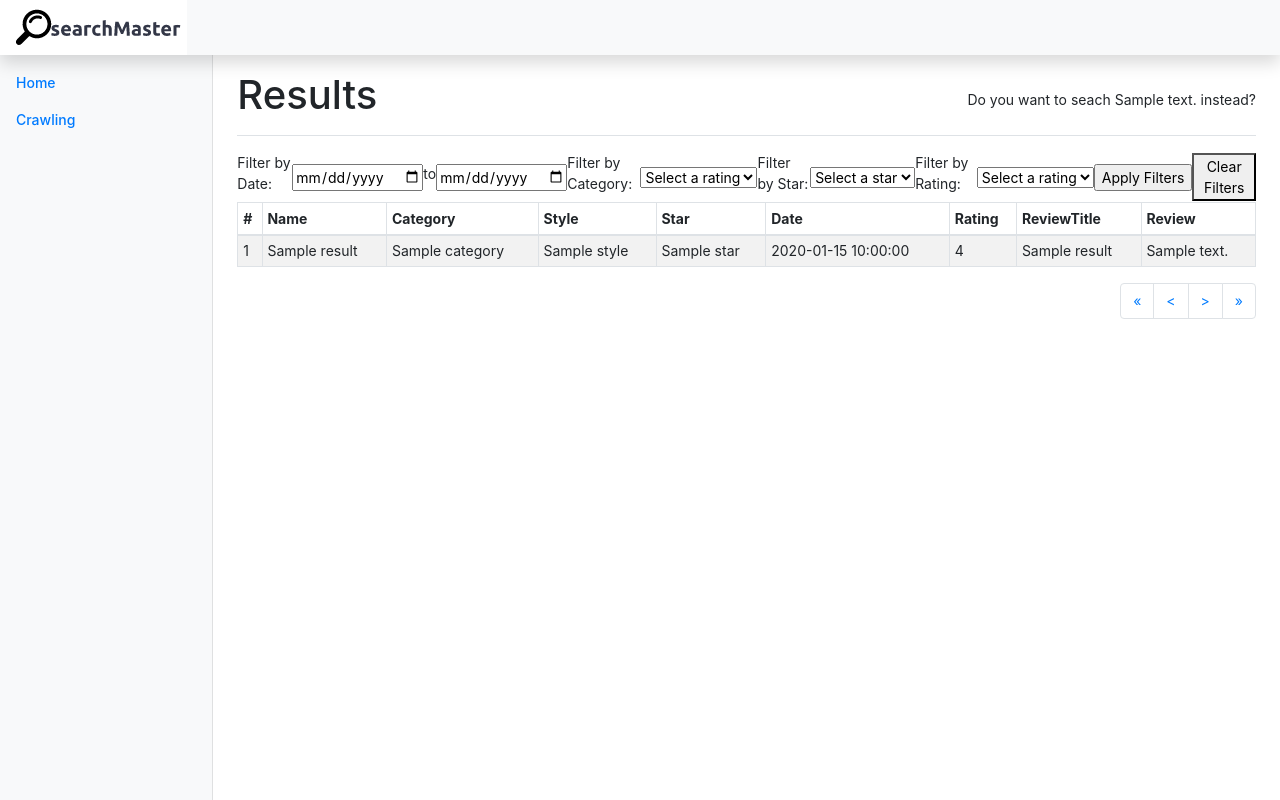
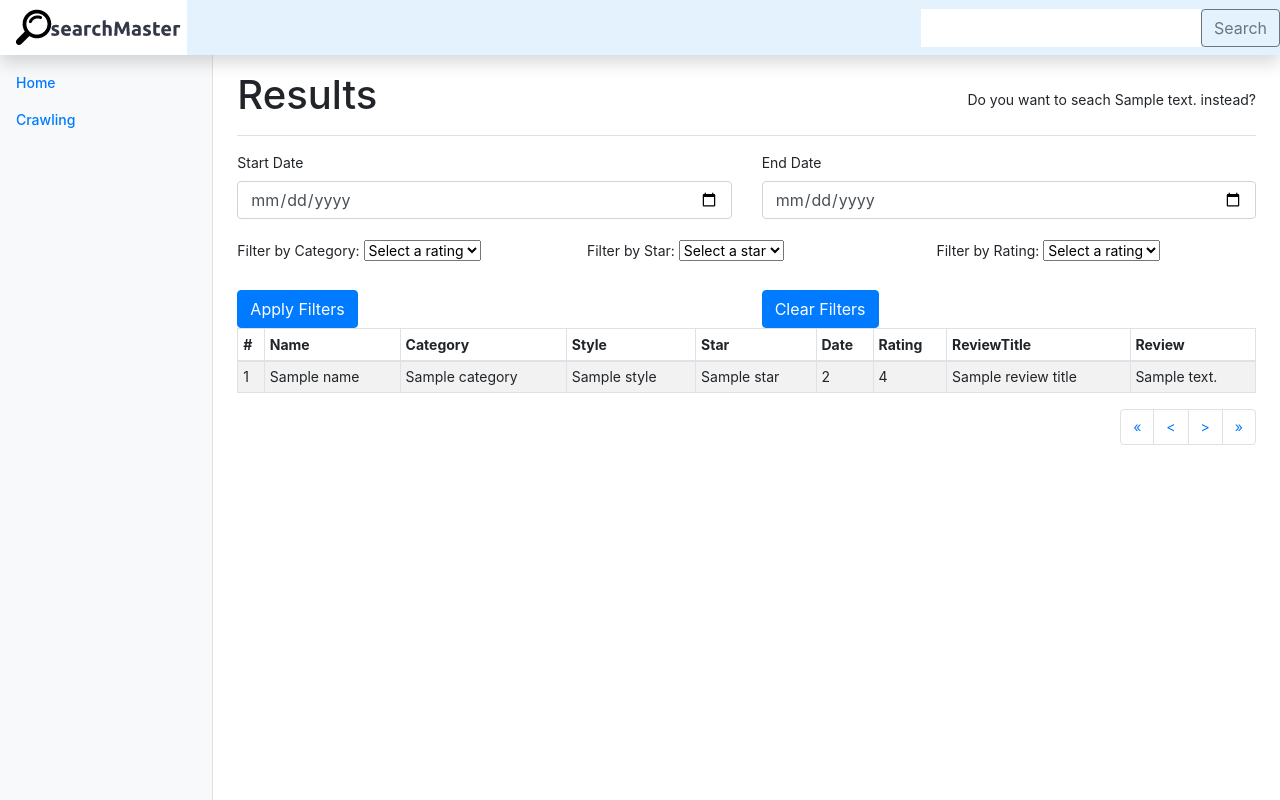
Before and after one commit to nailahgucon/CZ4034-IRProject-Group24, a Flask app: template templates/results.html in a window 1280 px wide. Run offline with Flask 2, Linux system fonts and the light colour scheme; the template is opened without the code that fills it: most values are stand-ins (such as "Sample title", 1, 10 or a date in 2020); some libraries are stand-ins or nearby versions.

Commit message:
update UI

```diff
--- a/app.py
+++ b/app.py
@@ -124,9 +124,9 @@
     # suggtexts = autocomplete(results)
     # print(f"Your query is {query_term}, are you looking for {suggtexts}?")
 
-    # # more like this
-    # out = mlt(results)
-    # print(f"output for more like this is {out}")
+    # more like this
+    out = mlt(results)
+    print(f"output for more like this is {out}")
 
     # # Parse Solr results
     # results = json.loads(response.text)["response"]["docs"]
--- a/records.py
+++ b/records.py
@@ -7,7 +7,8 @@
 
     @classmethod
     def store(cls, docs):
-      print("document ", docs[0]["Title"][0])
+      print
+      print("document ", docs[0]["Name"][0])
       cls.displayDocs = docs
       cls.docs = docs
       print("save records to displatDocs and docs")
--- a/templates/base.html
+++ b/templates/base.html
@@ -80,15 +80,23 @@
 
 <body>
 
-  <nav class="navbar navbar-light sticky-top bg-light flex-md-nowrap p-0 shadow">
+  <nav class="navbar navbar-light sticky-top flex-md-nowrap p-0 shadow" style="background-color: #e3f2fd;">
     <a href="{{url_for('home')}}"><img src="/static/checkMaster2.png" alt="checkMaster logo"
         style="width:187px;height:55px;"></a>
 
 
-    <button class="navbar-toggler position-absolute d-md-none collapsed" type="button" data-toggle="collapse"
+
+      <form action="/query" method="GET" >
+        <div class="input-group">
+          <input class="form-control" type="text" name="content" id="content">
+          <input class="btn btn-outline-secondary" type="submit" value="Search">
+        </div>
+      </form>
+
+    <!-- <button class="navbar-toggler position-absolute d-md-none collapsed" type="button" data-toggle="collapse"
       data-target="#sidebarMenu" aria-controls="sidebarMenu" aria-expanded="false" aria-label="Toggle navigation">
       <span class="navbar-toggler-icon"></span>
-    </button>
+    </button> -->
 
     <!-- <input hidden class="form-control form-control-dark w-100" type="text" placeholder="Search" aria-label="Search" />
     <ul class="navbar-nav px-3">
--- a/templates/results.html
+++ b/templates/results.html
@@ -3,35 +3,47 @@
 {% block content %}
 <div class="d-flex justify-content-between flex-wrap flex-md-nowrap align-items-center pt-3 pb-2 mb-3 border-bottom">
   <h1>Results</h1>
+
   {% if suggtexts %}
   <form id="spellCorrection" action="/query" method="GET">
     <input type="hidden" name="content" value={{ suggtexts }}>
     <span>Do you want to seach <a onclick="submit()">{{ suggtexts }}</a> instead?</span>
   </form>
   {% endif %}
+
 </div>
+
 <div class="form">
-  <form action="/filter" method="GET" style="
+  <form class="row g-3" action="/filter" method="GET" style="
   display: flex;
   align-items: center;
   justify-content: space-evenly;
 ">
-    <label for="startDate">Filter by Date:</label>
-    <input type="date" id="startDate" name="startDate">
-    <label for="endDate"> to </label>
-    <input type="date" id="endDate" name="endDate">
-    <br><br>
+    <div class="col-md-6">
+      <label for="startDate">Start Date </label>
+      <input type="date" id="startDate" name="startDate" class="form-control">
+    </div>
 
+    <div class="col-md-6">
+      <label for="endDate"> End Date </label>
+      <input type="date" id="endDate" name="endDate" class="form-control">
+    </div>
+
+    <div class="col-md-4">
+      <br>
       <label for="category">Filter by Category:</label>
-    <select id="category" name="category">
+      <select id="category" name="category" class="form-select">
         <option value="">Select a rating</option>
         <option value="Hotel">Hotel</option>
         <option value="Eatery">Eatery</option>
       </select>
       <br><br>
+    </div>
 
+    <div class="col-md-4">
+      <br>
       <label for="star">Filter by Star:</label>
-    <select id="star" name="star">
+      <select id="star" name="star" class="form-select">
         <option value="">Select a star</option>
         <option value="1">1 star</option>
         <option value="2">2 stars</option>
@@ -40,9 +52,12 @@
         <option value="5">5 stars</option>
       </select>
       <br><br>
+    </div>
 
+    <div class="col-md-4">
+      <br>
       <label for="rating">Filter by Rating:</label>
-    <select id="rating" name="rating">
+      <select id="rating" name="rating" class="form-select">
         <option value="">Select a rating</option>
         <option value="1">1 star</option>
         <option value="2">2 stars</option>
@@ -51,9 +66,15 @@
         <option value="5">5 stars</option>
       </select>
       <br><br>
+    </div>
 
-    <input type="submit" value="Apply Filters">
-    <button type="button" onclick="resetFilter()">Clear Filters</button>
+    <div class="col-md-6">
+      <input class="btn btn-primary" type="submit" value="Apply Filters">
+    </div>
+
+    <div class="col-md-6">
+      <button class="btn btn-primary" type="button" onclick="resetFilter()">Clear Filters</button>
+    </div>
   </form>
 </div>
 <div class="table-responsive">
@@ -77,14 +98,14 @@
       {% for result in docs %}
       <tr>
         <td class="align-middle">{{loop.index}}</td>
-        <td class="align-middle">{{result.Name}}</td>
-        <td class="align-middle">{{result.Category}}</td>
-        <td class="align-middle">{{result.Style}}</td>
-        <td class="align-middle">{{result.Star}}</td>
-        <td class="align-middle">{{result.Date}}</td>
-        <td class="align-middle">{{result.Rating}}</td>
-        <td class="align-middle">{{result.ReviewTitle}}</td>
-        <td class="align-middle">{{result.Review}}</td>
+        <td class="align-middle">{{result.Name[0]}}</td>
+        <td class="align-middle">{{result.Category[0]}}</td>
+        <td class="align-middle">{{result.Style[0]}}</td>
+        <td class="align-middle">{{result.Star[0]}}</td>
+        <td class="align-middle">{{result.Date[0]}}</td>
+        <td class="align-middle">{{result.Rating[0]}}</td>
+        <td class="align-middle">{{result.ReviewTitle[0]}}</td>
+        <td class="align-middle">{{result.Review[0]}}</td>
       </tr>
       {% endfor %}
     </tbody>
```
Also changed, not shown: templates/home.html (+0 -8 lines). Lines whose indentation alone changed are shown as unchanged.
